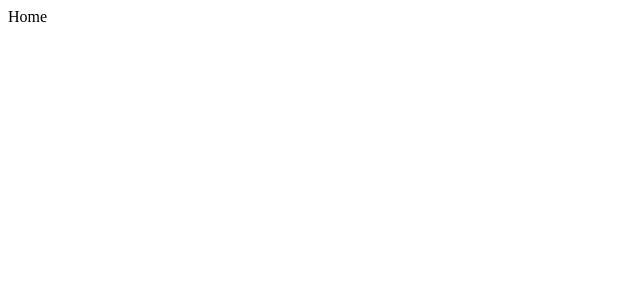
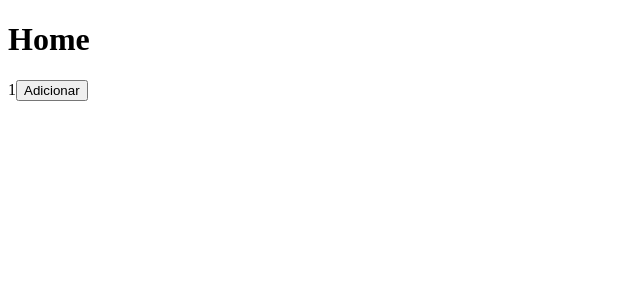
Before and after one commit to devtiagoabreu/proConfer, a Next.js app: page / in a window 1280 px wide. Shown: the top 300 px of the page, without its empty margins (0-640 px from the left). Built offline with nearby package versions, Linux system fonts and the light colour scheme.

Commit message:
implementando um contador para teste

```diff
--- a/pages/index.js
+++ b/pages/index.js
@@ -1,5 +1,28 @@
+import {useState } from 'react';
+
 function Home() {
-    return <div>Home</div>
+    return (
+        <div>
+            <h1>Home</h1>
+            <Contador />
+        </div>
+    )
+}
+
+function Contador() {
+    const [contador,setContador] = useState(1);
+
+    function adicionarContador() {
+        setContador(contador + 1);
+    }
+    return (
+        <div>
+            <div>
+                {contador}
+                <button onClick={adicionarContador}>Adicionar</button>
+            </div>
+        </div>
+    )
 }
 
 export default Home
```
